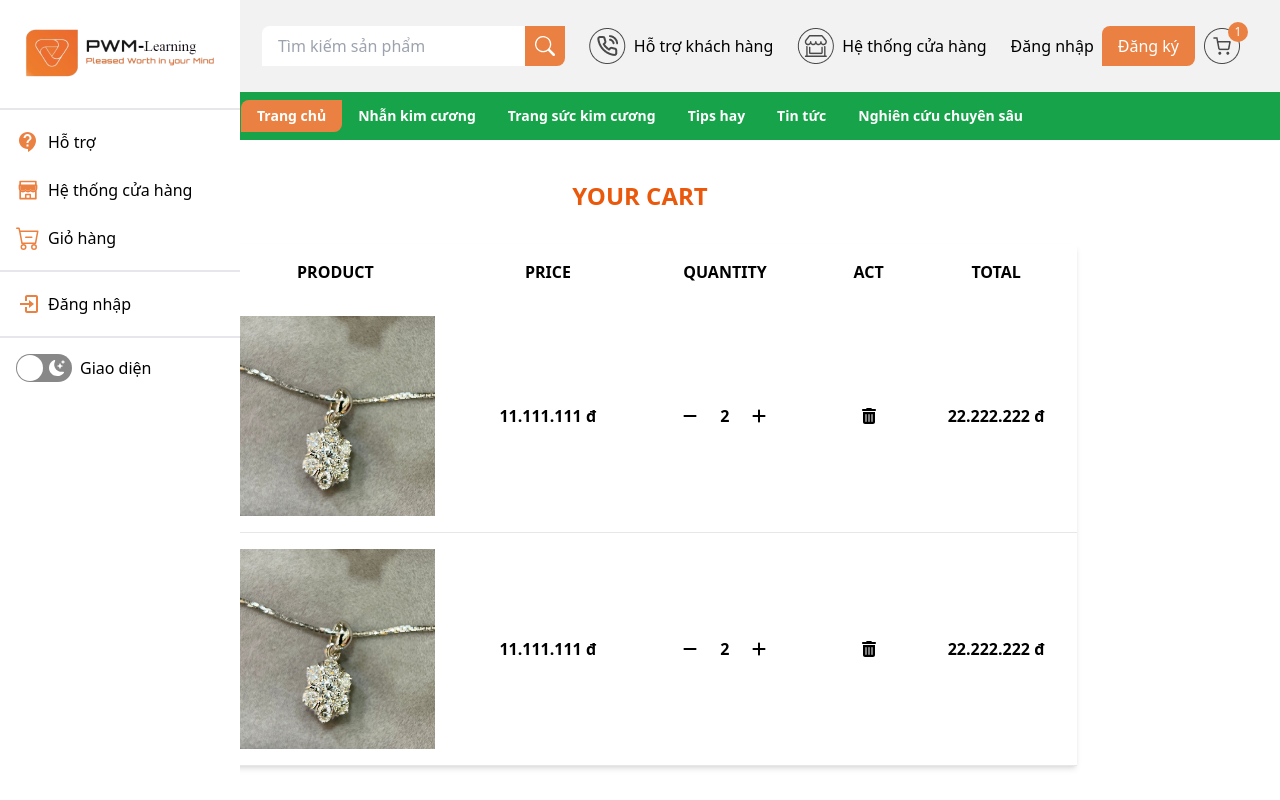
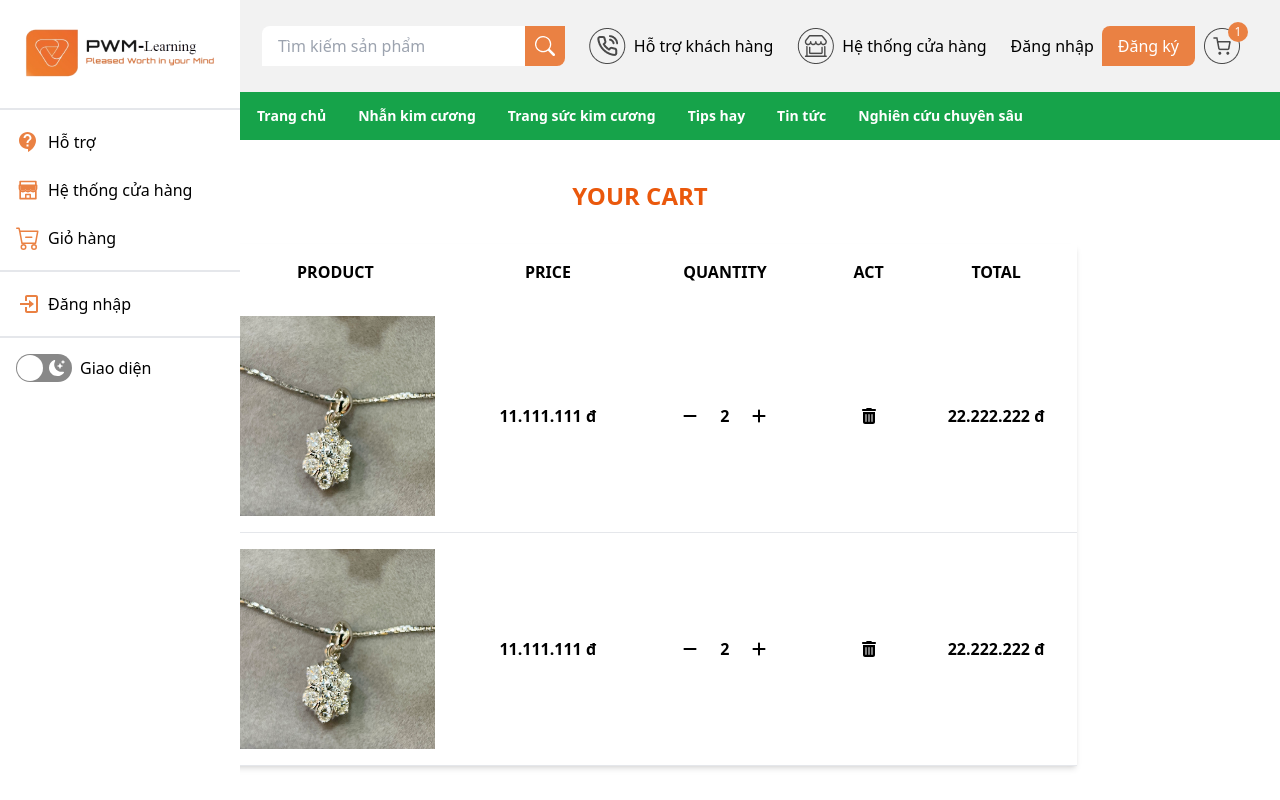
Before and after one commit to datisekai/pwm-learning, a Next.js app: page /cart in a window 1280 px wide. Shown: the top 800 px of the page. Built offline with nearby package versions, Linux system fonts and the light colour scheme.

Commit message:
add active bottomheader

```diff
--- a/components/Header/BottomHeader.tsx
+++ b/components/Header/BottomHeader.tsx
@@ -1,4 +1,5 @@
 import Link from "next/link";
+import { useRouter } from "next/router";
 import React from "react";
 import { Navigation, Pagination, Scrollbar, A11y } from "swiper";
 
@@ -10,15 +11,15 @@ const data = [
     title: "Trang chủ",
   },
   {
-    url: "/",
+    url: "/search?keyword=nhan-kim-cuong",
     title: "Nhẫn kim cương",
   },
   {
-    url: "/",
+    url: "/search?keyword=trang-suc-kim-cuong",
     title: "Trang sức kim cương",
   },
   {
-    url: "/blog/tin-tuc",
+    url: "/blog/tips-hay",
     title: "Tips hay",
   },
   {
@@ -26,12 +27,13 @@ const data = [
     title: "Tin tức",
   },
   {
-    url: "/blog/tin-tuc",
+    url: "/blog/nghien-cuu-chuyen-sau",
     title: "Nghiên cứu chuyên sâu",
   },
 ];
 
 const BottomHeader = () => {
+  const router = useRouter()
   return (
     <div className=" max-w-[1200px] mx-auto ">
       {/* <Swiper
@@ -62,7 +64,7 @@ const BottomHeader = () => {
           <Link key={index} href={item.url}>
             <button
               className={` select-none whitespace-nowrap max-w-[200px] w-auto text-sm md:text-md rounded-tl-lg rounded-br-lg  text-center hover:cursor-pointer  px-4 py-[6px] font-bold ${
-                index === 0
+                item.url === router.asPath
                   ? "bg-primary text-white"
                   : "bg-transparent text-white "
               }`}
--- a/components/sections/Section1.tsx
+++ b/components/sections/Section1.tsx
@@ -49,7 +49,7 @@ const Section1 = () => {
         >
           {data.map((item) => (
             <SwiperSlide key={item}>
-              <LazyLoadImage src={item} className="w-full aspect-[16/9] object-fill" />
+              <img src={item} className="w-full aspect-[16/9] object-fill" />
             </SwiperSlide>
           ))}
         </Swiper>
--- a/pages/cart.tsx
+++ b/pages/cart.tsx
@@ -20,7 +20,7 @@ export default function Home() {
         description=""
       />
       <MainLayout>
-        <div className="py-10 px-10 overflow-auto">
+        <div className="px-2 py-4 md:p-10 ">
           <h1 className="font-sans text-2xl text-orange-600 font-bold text-center">
             YOUR CART
           </h1>
```
